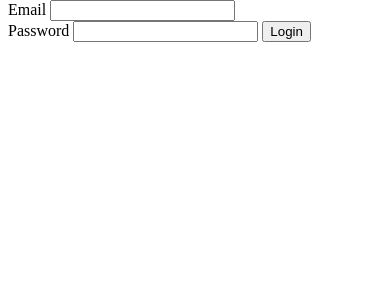
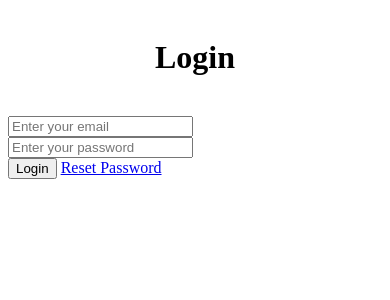
Before and after one commit to DeObjectifOne/CS-code, a Python web app: template Coding time!/website/templates/login.html in a window 390 px wide. Shown: the part 44-344 px from the top of the page. Run offline with Jinja, Linux system fonts and the light colour scheme; the template is opened without the code that fills it, so the values that code supplies are empty.

Commit message:
Update login.html

```diff
--- a/Coding time!/website/templates/login.html
+++ b/Coding time!/website/templates/login.html
@@ -1,31 +1,55 @@
-{% extends "layout.html" %} {% block title %}Login{% endblock %}
+{% extends "layout.html" %} {% block title %}Register{% endblock %}
 
 {% block content %}
 
-<form method="POST">
+<br>
 
-    <!--Input box for user's email-->
-    <label>Email</label>
+<h1 align="center"><b>Login</b></h1>
+
+<br>
+
+<div class="container">
+    <div class="row justify-content-center">
+        <div class="col-md-6">
+            <form
+                method="POST"
+                action="{{ url_for('auth.login') }}">
+
+                <div class="mb-3">
                     <input
                         type="email"
+                        class="form-control"
                         name="email"
-        required
-    >
-    <br>
+                        id="email"
+                        placeholder="Enter your email">
+                </div>
 
-    <!--Input box for user's password-->
-    <label>Password</label>
+                <div class="mb-3">
                     <input
                         type="password"
+                        class="form-control"
                         name="password"
-    required
-    >
+                        id="password"
+                        placeholder="Enter your password">
+                </div>
 
-    <!--Submit button-->
+                <div
+                    class="d-flex justify-content-center align-items-center">
                     <button
                         type="submit"
-    >Login</button>
+                        class="btn btn-primary mx-3">
+                        Login
+                    </button>
+                    <a
+                        href="{{ url_for('auth.reset_password') }}"
+                        class="btn btn-secondary mx-3">
+                        Reset Password
+                    </a>
+                </div>
 
             </form>
+        </div>
+    </div>
+</div>
 
 {% endblock %}
```
Lines whose indentation alone changed are shown as unchanged.
